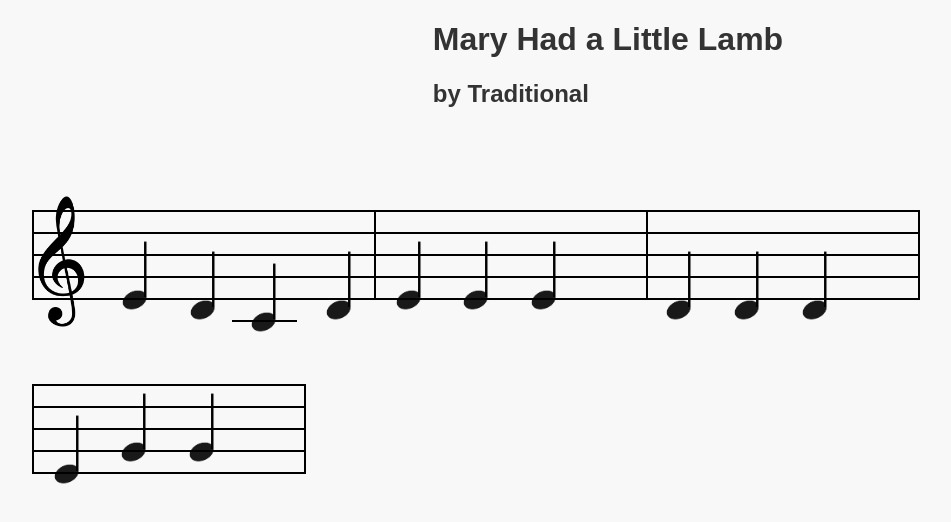
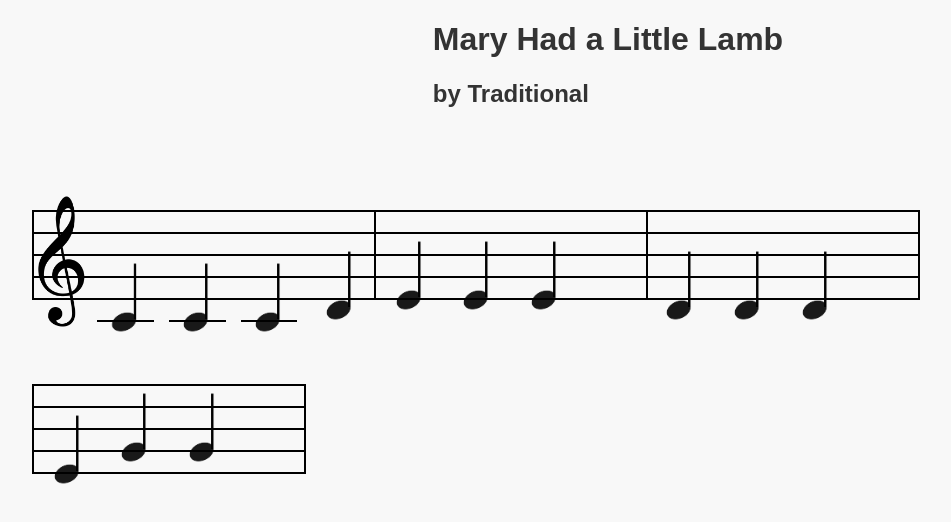
Before and after one commit to rickysoliman/piano-teacher, an Angular app: page / in a window 1280 px wide. Shown: the top 522 px of the page, without its empty margins (32-983 px from the left). Built offline with nearby package versions, Linux system fonts and the light colour scheme.

Commit message:
ledger line margins

```diff
--- a/src/app/components/line/line.component.scss
+++ b/src/app/components/line/line.component.scss
@@ -32,7 +32,8 @@
   flex: 1;
   height: 2px;
   background-color: black;
-  border-right: 12px solid $background-color;
+  margin-right: 20px;
+  margin-left: -5px;
 }
 .ledger-line-with-note:hover {
   cursor: pointer;
--- a/src/app/dummy-data.ts
+++ b/src/app/dummy-data.ts
@@ -14,13 +14,13 @@ export const song: Song = {
       notes: [
         {
           duration: 1,
-          name: 'E',
+          name: 'C',
           octave: 4,
           beat: 1,
         },
         {
           duration: 1,
-          name: 'D',
+          name: 'C',
           octave: 4,
           beat: 2,
         },
```
